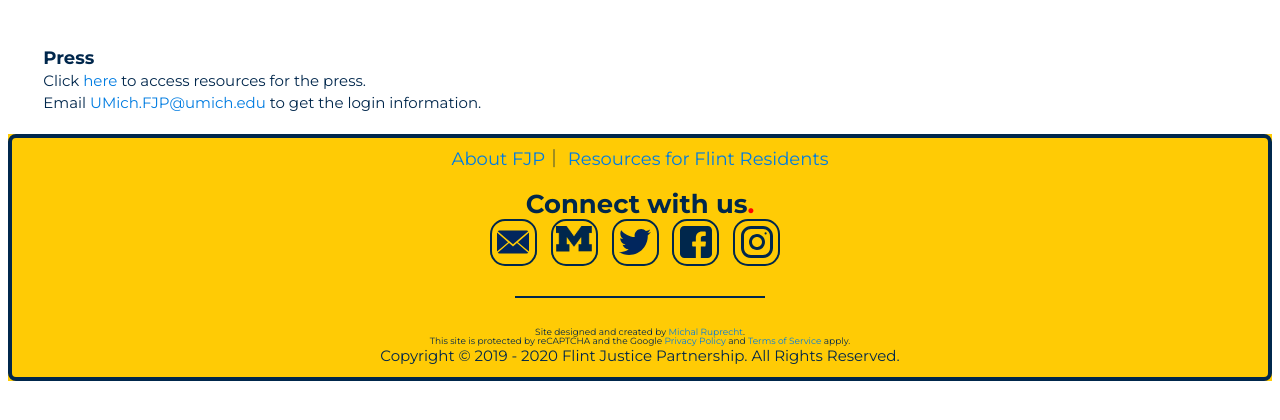
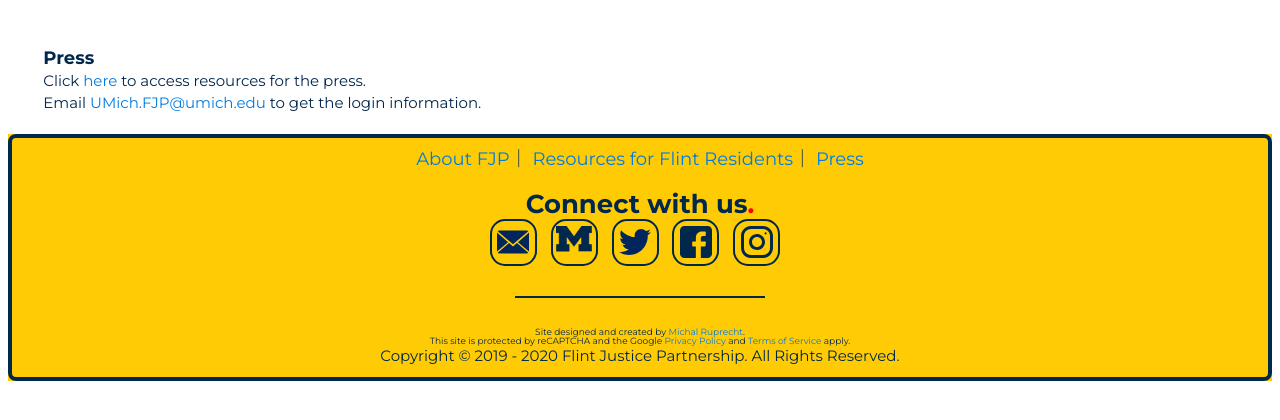
Before and after one commit to umichfjp/umichfjp.github.io, a Jekyll site: the page built from pages/press.html, in a window 1280 px wide. Shown: the top 420 px of the page. Built offline with Jekyll 4.4.1, drawn with Linux system fonts in a browser that asks for light colours.

Commit message:
Update default.html

```diff
--- a/_layouts/default.html
+++ b/_layouts/default.html
@@ -38,7 +38,8 @@
         <div class="container">
 					<h3><center><big>
 							<a href="https://umichfjp.github.io/">About FJP</a>｜
-							<a href="https://umichfjp.github.io/pages/resources">Resources for Flint Residents</a>
+							<a href="https://umichfjp.github.io/pages/resources">Resources for Flint Residents</a>｜
+							<a href="https://umichfjp.github.io/pages/press">Press</a>
 					</big>
 						<br /><br />
           <b><big><big><big>Connect with us<font color="#FF0000">.</font></big></big></big></b>
```
